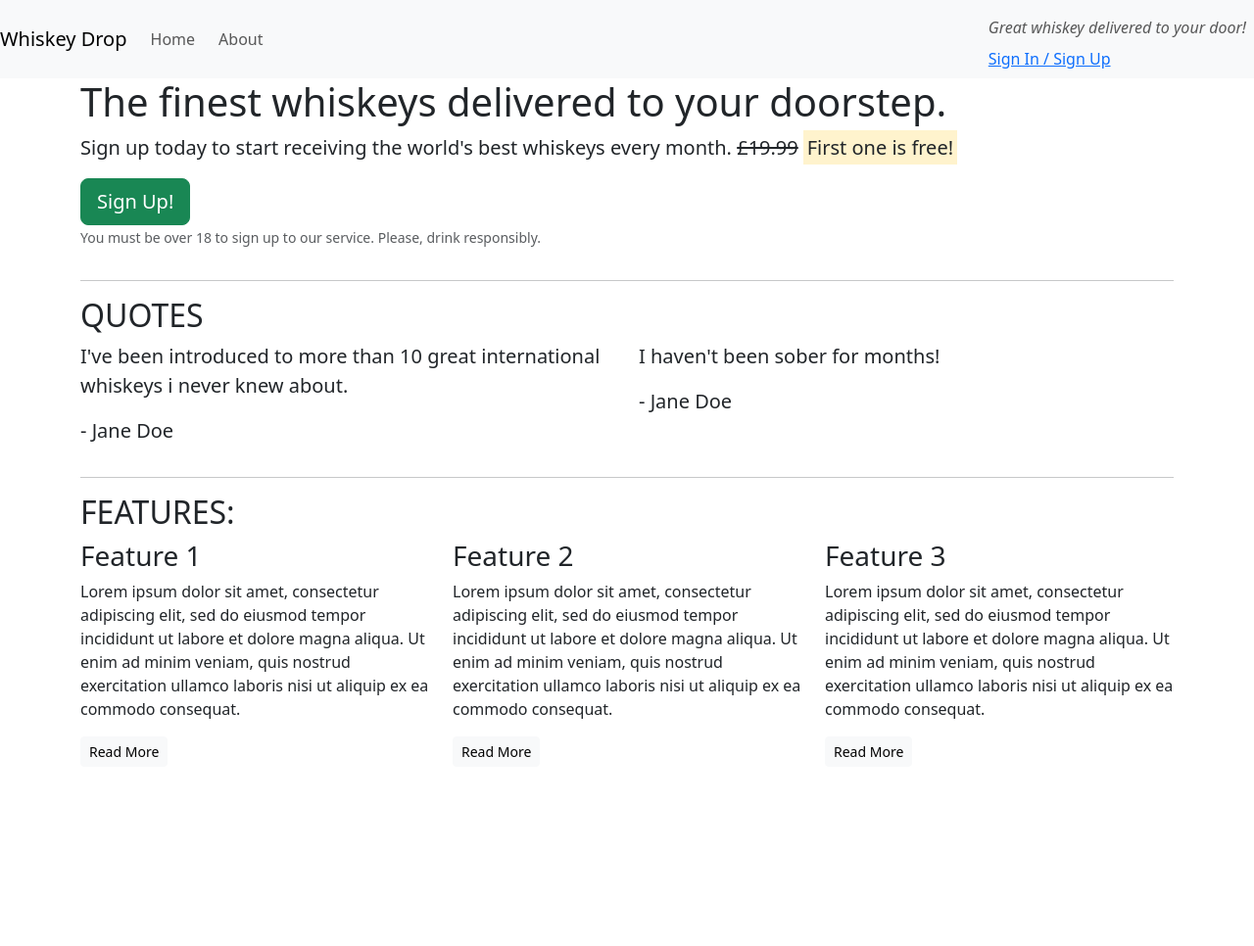
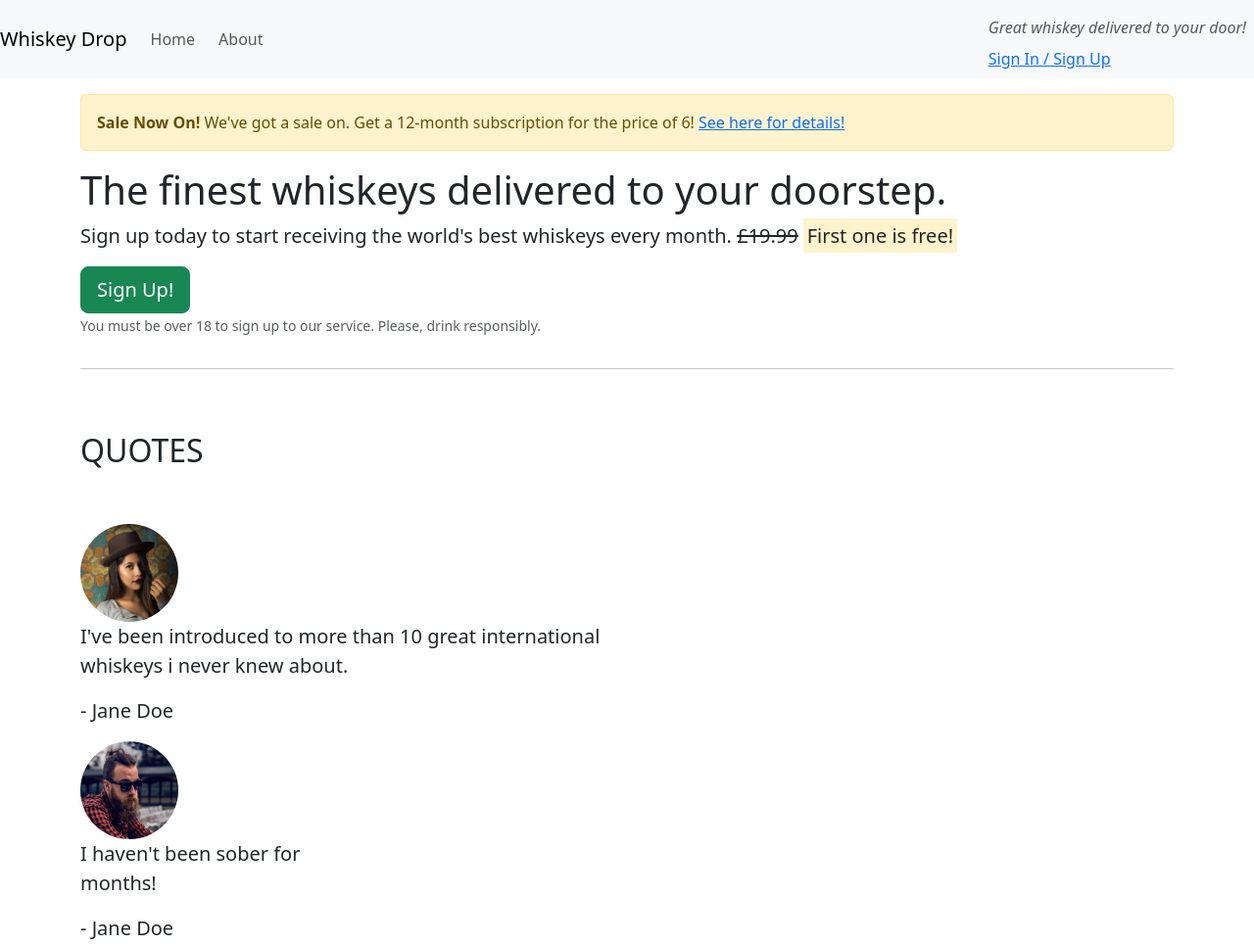
Before and after one commit to Lobiax/urban-disco, a plain HTML site: page index.html in a window 1280 px wide. Shown: the top 966 px of the page at 98% size. Before the commit the page ends 800 px from the top, so only its background shows below. Drawn offline with nearby package versions, Linux system fonts and the light colour scheme.

Commit message:
Walkthrough Tutorial #2

```diff
--- a/index.html
+++ b/index.html
@@ -10,6 +10,7 @@
     <script src="https://cdn.jsdelivr.net/npm/bootstrap@5.3.2/dist/js/bootstrap.bundle.min.js"
         integrity="sha384-C6RzsynM9kWDrMNeT87bh95OGNyZPhcTNXj1NW7RuBCsyN/o0jlpcV8Qyq46cDfL"
         crossorigin="anonymous"></script>
+    <script src="https://kit.fontawesome.com/5c7cc7dd2d.js" crossorigin="anonymous"></script>
 </head>
 
 <body>
@@ -27,7 +28,14 @@
             <a href="/login">Sign In / Sign Up</a>
         </div>
     </nav>
-    <article class="container">
+    <article class="container mt-3">
+        <div class="row d-none d-sm-block">
+            <div class="col-12">
+                <div class="alert alert-warning">
+                    <strong>Sale Now On!</strong> We've got a sale on. Get a 12-month subscription for the price of 6! <a href="">See here for details!</a>
+                </div>
+            </div>
+        </div>
         <!-- Callout-->
         <div class="row">
             <div class="col-12">
@@ -49,18 +57,24 @@
         <!-- Quotes-->
         <section class="quotes">
             <div class="row">
-                <div class="col-12 col-md-6">
+                <div class="col-12 my-5">
                     <h2 class="text-uppercase">Quotes</h2>
                 </div>
             </div>
             <div class="row">
                 <div class="col-12 col-md-6">
-                    <blockquote class="blockquote">
-                        <p>I've been introduced to more than 10 great international whiskeys i never knew about.</p>
-                        <p>- Jane Doe</p>
-                    </blockquote>
+                    <img src="images/girl-image.png" alt="" class="rounded-circle me-3" height="100" width="100">
+                    <div class="media-body">
+                        <blockquote class="blockquote">
+                            <p>I've been introduced to more than 10 great international whiskeys i never knew about.</p>
+                            <p>- Jane Doe</p>
+                        </blockquote>
+                    </div>
                 </div>
+            </div>
+            <div class="col-12 col-md-6">
                 <div class="col-12 col-md-6">
+                    <img src="images/guy-image.png" alt="" class="rounded-circle me-3" height="100" width="100">
                     <blockquote class="blockquote">
                         <p>I haven't been sober for months!</p>
                         <p>- Jane Doe</p>
@@ -81,7 +95,7 @@
             <div class="row">
                 <div class="col-12 col-md-6 col-lg-4">
                     <div class="feature">
-                        <h3>Feature 1</h3>
+                        <h3><i class="fa-solid fa-gift d-none d-sm-inline"></i> Feature 1 <span class="badge bg-success">NEW!</span></h3>
                         <p>Lorem ipsum dolor sit amet, consectetur adipiscing elit, sed do eiusmod tempor incididunt ut
                             labore
                             et dolore magna aliqua. Ut enim ad minim veniam, quis nostrud exercitation ullamco laboris
@@ -93,7 +107,7 @@
                 </div>
                 <div class="col-12 col-md-6 col-lg-4">
                     <div class="feature">
-                        <h3>Feature 2</h3>
+                        <h3><i class="fa-solid fa-credit-card d-none d-sm-inline"></i> Feature 2</h3>
                         <p>Lorem ipsum dolor sit amet, consectetur adipiscing elit, sed do eiusmod tempor incididunt ut
                             labore
                             et dolore magna aliqua. Ut enim ad minim veniam, quis nostrud exercitation ullamco laboris
@@ -105,7 +119,7 @@
                 </div>
                 <div class="col-12 d-md-none d-lg-block col-lg-4">
                     <div class="feature">
-                        <h3>Feature 3</h3>
+                        <h3><i class="fa-solid fa-circle-xmark d-none d-sm-inline"></i> Feature 3</h3>
                         <p>Lorem ipsum dolor sit amet, consectetur adipiscing elit, sed do eiusmod tempor incididunt ut
                             labore
                             et dolore magna aliqua. Ut enim ad minim veniam, quis nostrud exercitation ullamco laboris
```
Also changed, not shown: images/girl-image.png (added), images/guy-image.png (added).
